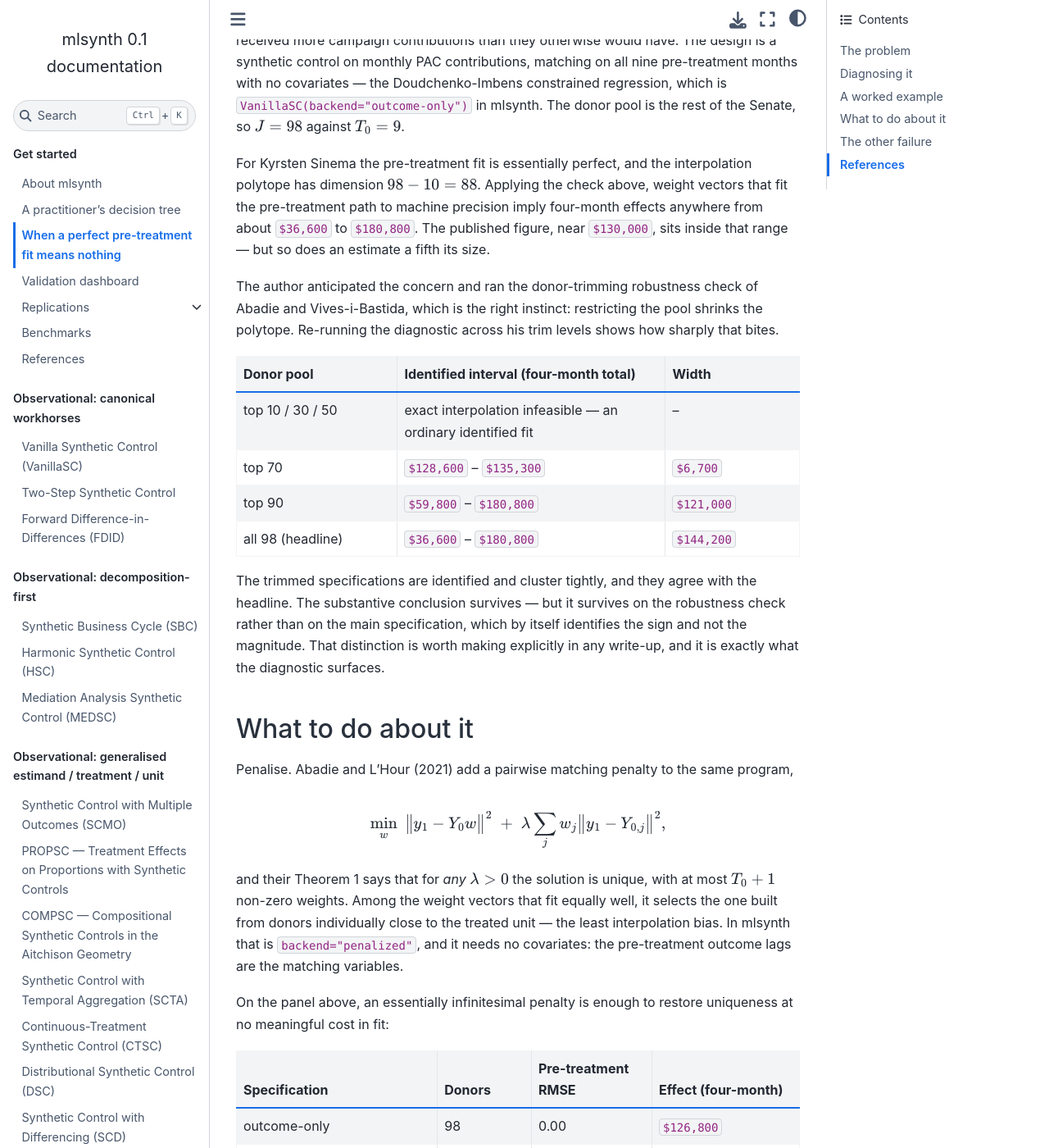
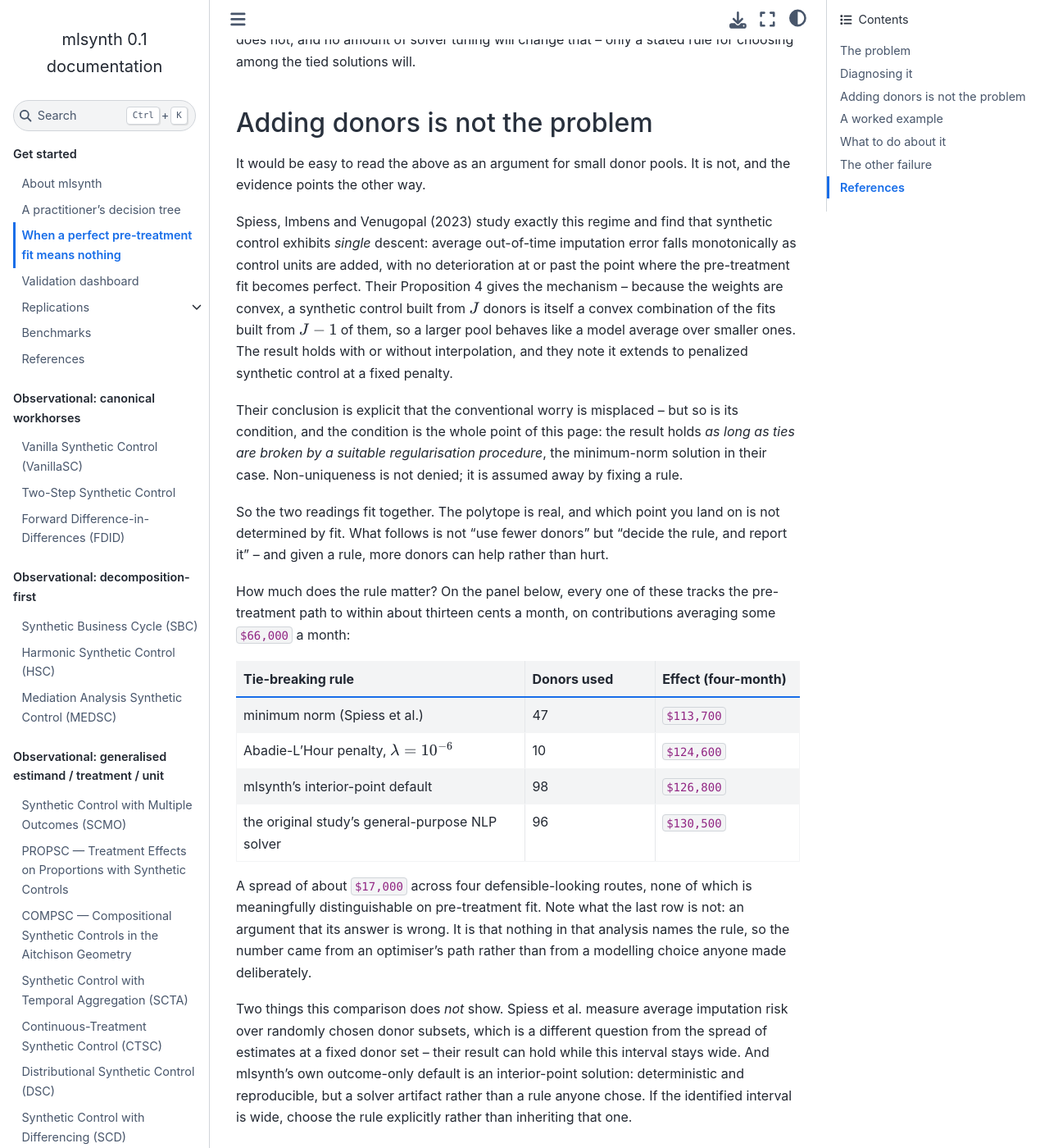
Before and after one commit to jgreathouse9/mlsynth, a Sphinx documentation site: the page built from docs/identification.rst, in a window 1280 px wide and 1400 px high, scrolled down 2079 px. Shown: the whole window at 82% size. Built offline with Sphinx 7.4.7 and the Sphinx Book theme 1.1.4, drawn with Linux system fonts in a browser that asks for light colours; some of the changed text lies outside the part shown.

Commit message:
docs(identification): the wide donor pool is not the problem, the unnamed rule is
Spiess, Imbens and Venugopal (2023, NeurIPS) study this exact regime and reach a
conclusion the page as written would have contradicted: synthetic control shows
single descent, with average out-of-time imputation error falling monotonically
as control units are added, and no deterioration at or past the point where the
pre-treatment fit becomes perfect. Their Proposition 4 supplies the mechanism --
convex weights make a J-donor fit a model average over the J-1 donor fits -- and
they note it extends to penalized synthetic control.

Their result is stated with a condition, and the condition is this page's
subject: it holds as long as ties are broken by a suitable regularisation
procedure, minimum norm in their case. Non-uniqueness is not denied, it is
assumed away by fixing a rule. So the correct advice is not "use fewer donors"
but "decide the rule and report it" -- with a rule in hand, a larger pool helps.

Reframed accordingly, and the overstated opening softened: the fit criterion
fails to distinguish among the tied solutions, which is not the same as the data
determining nothing.

Adds a comparison of four tie-breaking rules on the worked panel -- minimum
norm, the Abadie-L'Hour penalty, mlsynth's interior-point default, and the
original study's general-purpose NLP solver. They span about $17,000 while all
tracking the pre-treatment path to within thirteen cents a month on an outcome
averaging $66,000. Also records that mlsynth's own outcome-only default is an
interior-point solution: deterministic, but a solver artifact rather than a rule
anyone chose.

Two figures corrected against a recomputation while writing this: the donor
count for the solnp row was 96, not 33 (33 was the other treated unit's count),
and "machine precision" overstated the fit for two of the four rows.

Co-Authored-By: Claude Opus 5 <noreply@anthropic.com>
Claude-Session: https://claude.ai/code/session_01TYjo4s2qMBtsJhuEqEusih

```diff
--- a/docs/identification.rst
+++ b/docs/identification.rst
@@ -4,9 +4,11 @@ When a perfect pre-treatment fit means nothing
 ==============================================
 
 A synthetic control that tracks the treated unit exactly before the
-intervention looks like the best possible outcome. Sometimes it is the opposite:
-a sign that the data do not determine the answer at all, and that the number you
-are about to report was chosen by your solver rather than by your panel.
+intervention looks like the best possible outcome. Sometimes it carries less
+information than it appears to: the fit criterion may be satisfied by a whole
+family of donor weightings that disagree about the counterfactual, in which case
+the number you are about to report was settled by your solver rather than by
+your panel.
 
 This page explains when that happens, how to check for it in a few lines, and
 what to do about it. It is written around a published example, so the failure is
@@ -45,6 +47,11 @@ This is not an edge case in the wide-panel regime. It is the generic outcome
 whenever a large donor pool is matched on a short pre-period, and a perfect
 pre-treatment fit is its signature rather than its refutation.
 
+A caveat worth stating immediately, because it changes what to conclude: none of
+this says a large donor pool is bad. See `Adding donors is not the problem`_
+below. What it says is that the objective stops choosing for you, so something
+else must — and you should know what.
+
 Diagnosing it
 -------------
 
@@ -61,7 +68,7 @@ feasible set,
    \textstyle\sum_j w_j = 1,\; w \ge 0,
 
 where :math:`c` holds each donor's mean outcome over the post-treatment
-periods. The spread between the two solutions is the range of effects the data
+periods. The spread between the two solutions is the range of effects the fit criterion
 cannot distinguish. If the program is infeasible, the treated unit lies outside
 the donors' hull, which is a different problem (see below).
 
@@ -93,7 +100,75 @@ the donors' hull, which is a different problem (see below).
 
 Run it whenever ``pre_rmse`` is near zero and the donor pool is large relative
 to the pre-period. A narrow interval means the fit pins the counterfactual down;
-a wide one means it does not, and no amount of solver tuning will change that.
+a wide one means it does not, and no amount of solver tuning will change that --
+only a stated rule for choosing among the tied solutions will.
+
+.. _Adding donors is not the problem:
+
+Adding donors is not the problem
+--------------------------------
+
+It would be easy to read the above as an argument for small donor pools. It is
+not, and the evidence points the other way.
+
+Spiess, Imbens and Venugopal (2023) study exactly this regime and find that
+synthetic control exhibits *single* descent: average out-of-time imputation error
+falls monotonically as control units are added, with no deterioration at or past
+the point where the pre-treatment fit becomes perfect. Their Proposition 4 gives
+the mechanism -- because the weights are convex, a synthetic control built from
+:math:`J` donors is itself a convex combination of the fits built from
+:math:`J - 1` of them, so a larger pool behaves like a model average over smaller
+ones. The result holds with or without interpolation, and they note it extends to
+penalized synthetic control at a fixed penalty.
+
+Their conclusion is explicit that the conventional worry is misplaced -- but so
+is its condition, and the condition is the whole point of this page: the result
+holds *as long as ties are broken by a suitable regularisation procedure*, the
+minimum-norm solution in their case. Non-uniqueness is not denied; it is assumed
+away by fixing a rule.
+
+So the two readings fit together. The polytope is real, and which point you land
+on is not determined by fit. What follows is not "use fewer donors" but "decide
+the rule, and report it" -- and given a rule, more donors can help rather than
+hurt.
+
+How much does the rule matter? On the panel below, every one of these tracks the
+pre-treatment path to within about thirteen cents a month, on contributions
+averaging some ``$66,000`` a month:
+
+.. list-table::
+   :header-rows: 1
+   :widths: 40 18 20
+
+   * - Tie-breaking rule
+     - Donors used
+     - Effect (four-month)
+   * - minimum norm (Spiess et al.)
+     - 47
+     - ``$113,700``
+   * - Abadie-L'Hour penalty, :math:`\lambda = 10^{-6}`
+     - 10
+     - ``$124,600``
+   * - mlsynth's interior-point default
+     - 98
+     - ``$126,800``
+   * - the original study's general-purpose NLP solver
+     - 96
+     - ``$130,500``
+
+A spread of about ``$17,000`` across four defensible-looking routes, none of
+which is meaningfully distinguishable on pre-treatment fit. Note what the last row is not: an
+argument that its answer is wrong. It is that nothing in that analysis names the
+rule, so the number came from an optimiser's path rather than from a modelling
+choice anyone made deliberately.
+
+Two things this comparison does *not* show. Spiess et al. measure average
+imputation risk over randomly chosen donor subsets, which is a different question
+from the spread of estimates at a fixed donor set -- their result can hold while
+this interval stays wide. And mlsynth's own outcome-only default is an
+interior-point solution: deterministic and reproducible, but a solver artifact
+rather than a rule anyone chose. If the identified interval is wide, choose the
+rule explicitly rather than inheriting that one.
 
 A worked example
 ----------------
@@ -227,6 +302,10 @@ Disaggregated Data." Journal of the American Statistical Association 116(536),
 Abadie, A., and J. Vives-i-Bastida (2022). "Synthetic Controls in Action."
 arXiv:2203.06279.
 
+Spiess, J., G. Imbens, and A. Venugopal (2023). "Double and Single Descent in
+Causal Inference with an Application to High-Dimensional Synthetic Control."
+Advances in Neural Information Processing Systems 36.
+
 Doudchenko, N., and G. W. Imbens (2016). "Balancing, Regression,
 Difference-in-Differences and Synthetic Control Methods: A Synthesis." NBER
 Working Paper 22791.
```
